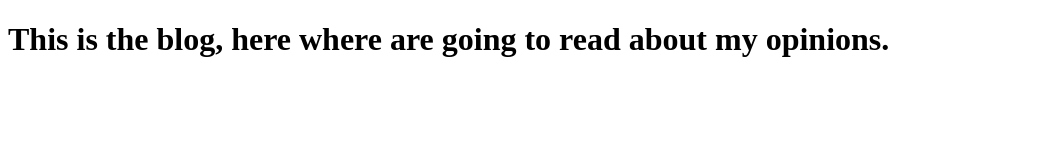
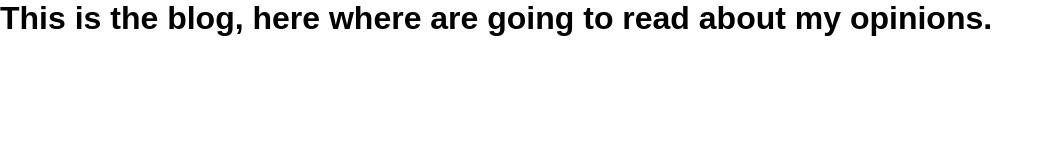
Before and after one commit to Maethor300/My-Briefcase, a plain HTML site: page blog.html in a window 1280 px wide. Shown: the whole page, without its empty margins (0-1053 px from the left). Drawn offline with Linux system fonts and the light colour scheme.

Commit message:
Actualizacion

```diff
--- a/blog.html
+++ b/blog.html
@@ -4,6 +4,7 @@
     <meta charset="UTF-8">
     <meta http-equiv="X-UA-Compatible" content="IE=edge">
     <meta name="viewport" content="width=device-width, initial-scale=1.0">
+    <link rel="stylesheet" href="./style.css">
     <title>Blog</title>
 </head>
 <body>
--- a/style.css
+++ b/style.css
@@ -9,3 +9,6 @@ body {
 a{
     text-decoration: none;
 }
+body{
+    font-family: 'Quicksand', sans-serif;;
+}
```
Also changed, not shown: about.html (+1 -0 lines), contact.html (+1 -0 lines), index.html (+3 -0 lines), projects.html (+1 -0 lines).
